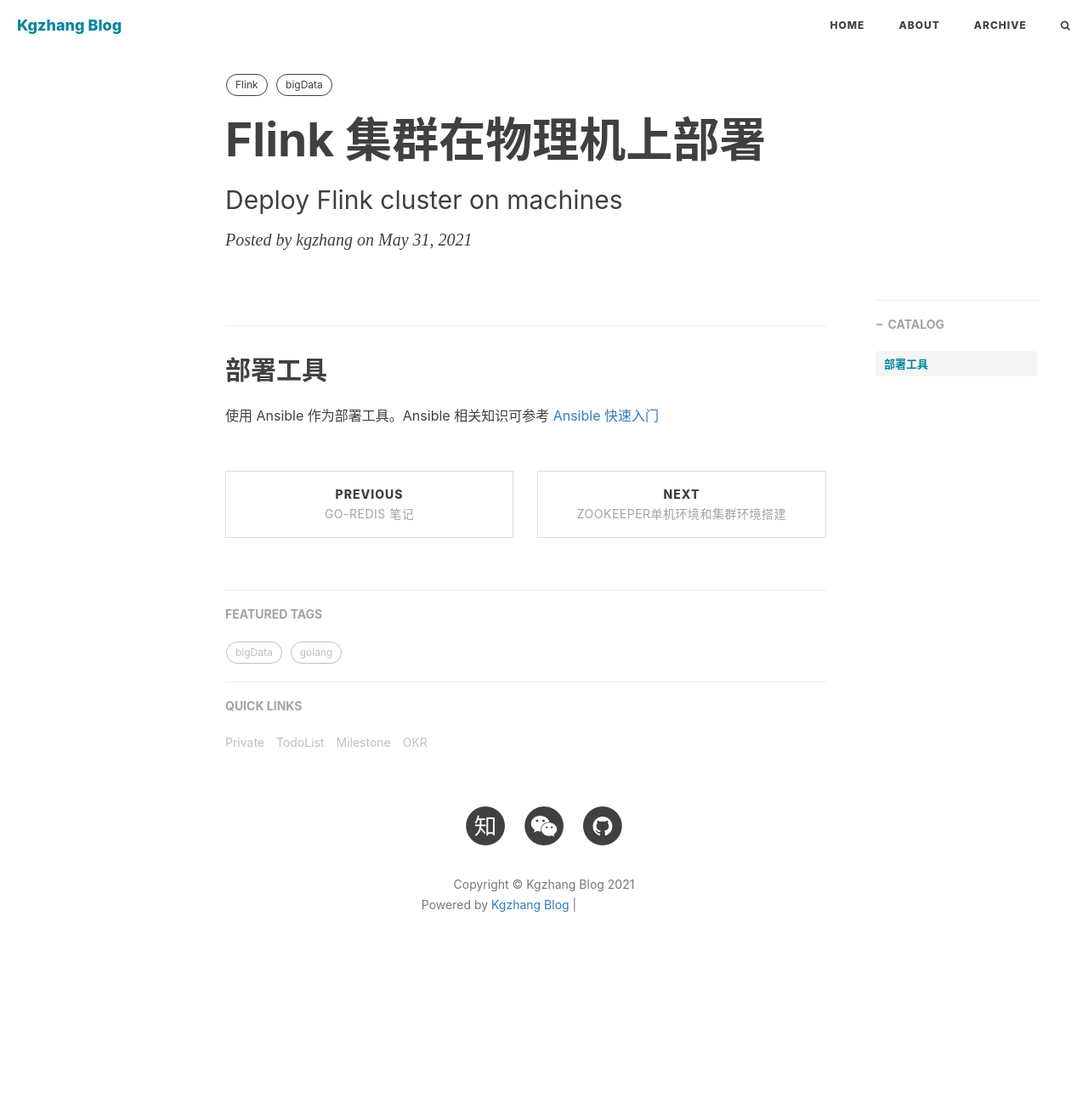
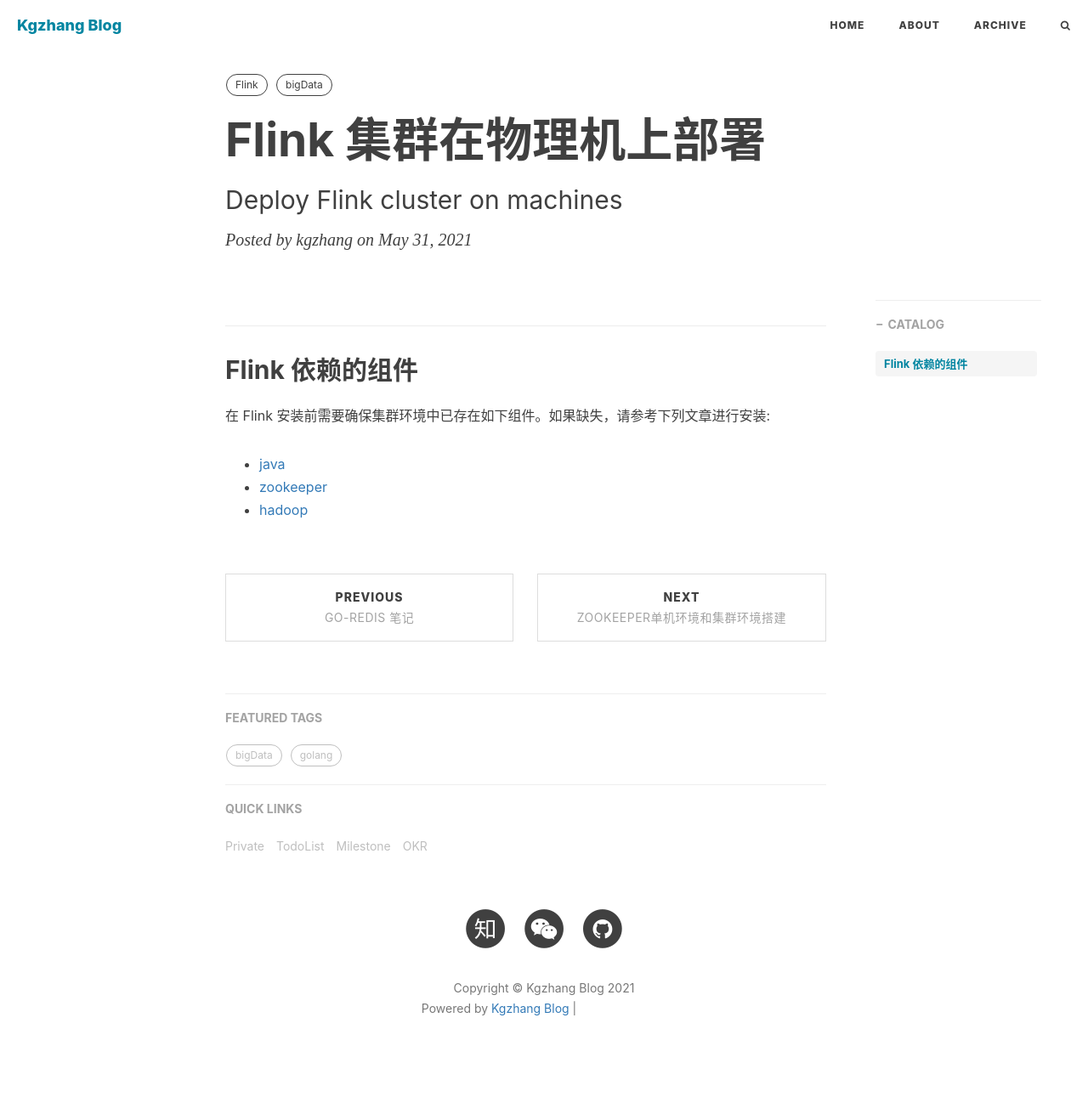
Before and after one commit to kougazhang/oom, a Jekyll site: the page built from _posts/2021-05-31-flink.md, in a window 1280 px wide. Shown: the whole page at 85% size. Built offline with Jekyll 4.4.1, drawn with Linux system fonts in a browser that asks for light colours; nearby versions of some CDN libraries; comment, search, counter and statistics services are not loaded; before the commit the page ends 1169 px from its top, so only the background shows below that; grey boxes are pictures that could not be loaded.

Commit message:
add posts

```diff
--- a/_posts/2021-05-31-flink.md
+++ b/_posts/2021-05-31-flink.md
@@ -11,5 +11,8 @@ tags:
   - bigData
 ---
 
-## 部署工具
-使用 Ansible 作为部署工具。Ansible 相关知识可参考 [Ansible 快速入门](./2021-05-28-ansible.md)
+## Flink 依赖的组件
+在 Flink 安装前需要确保集群环境中已存在如下组件。如果缺失，请参考下列文章进行安装:
++ [java](./2021-05-31-java.md)
++ [zookeeper](./2021-05-31-zookeeper.md)
++ [hadoop](./2021-05-31-hadoop.md)
```
Also changed, not shown: _posts/2021-05-31-hadoop.md (+4 -5 lines), _posts/2021-05-31-zookeeper.md (+19 -1 lines).
